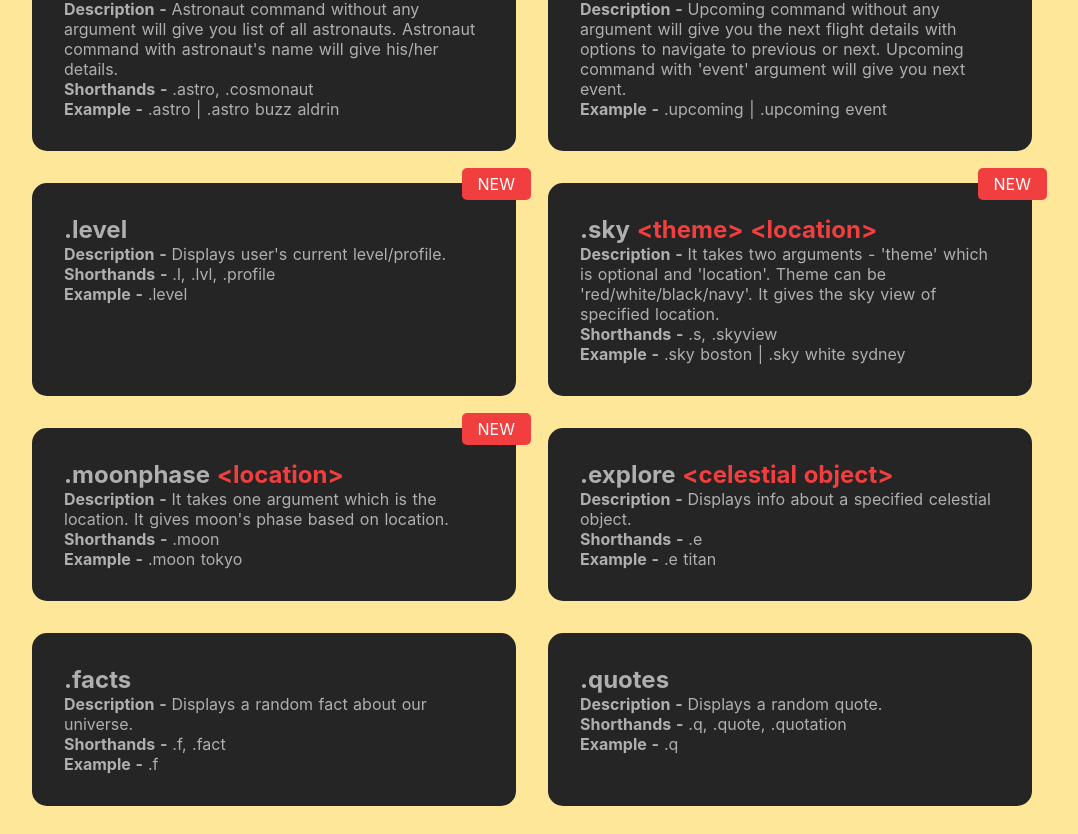
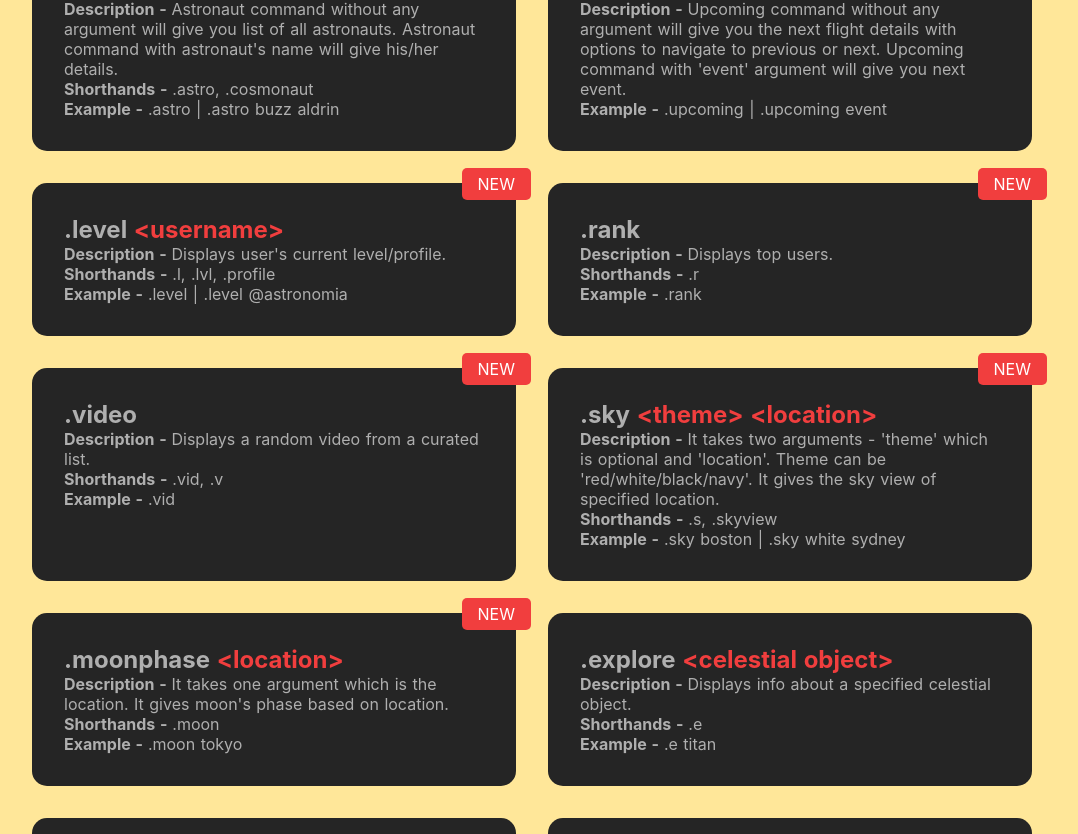
Before and after one commit to ayushman-git/astronomia-site, a Nuxt app: page / in a window 1280 px wide. Shown: the part 2190-3024 px from the top of the page, without its empty margins (108-1186 px from the left). Built offline with nearby package versions, Linux system fonts and the light colour scheme.

Commit message:
added rank, video, updated level

```diff
--- a/assets/commands.js
+++ b/assets/commands.js
@@ -18,10 +18,27 @@ module.exports = {
   },
   level: {
     keyword: ".level",
+    argument: "<username>",
     description:
       "Displays user's current level/profile.",
     shorthands: ".l, .lvl, .profile",
-    example: ".level",
+    example: ".level | .level @astronomia",
+    new: true
+  },
+  rank: {
+    keyword: ".rank",
+    description:
+      "Displays top users.",
+    shorthands: ".r",
+    example: ".rank",
+    new: true
+  },
+  video: {
+    keyword: ".video",
+    description:
+      "Displays a random video from a curated list.",
+    shorthands: ".vid, .v",
+    example: ".vid",
     new: true
   },
   sky: {
```
